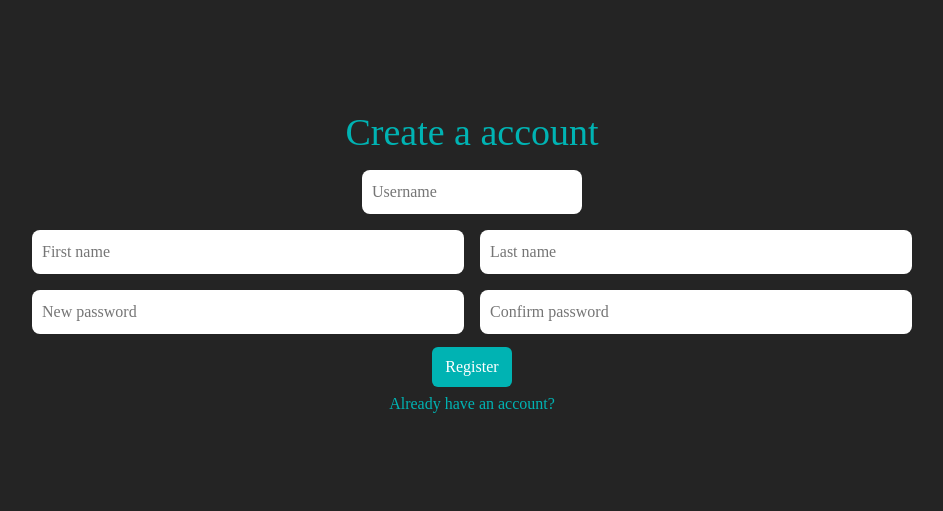
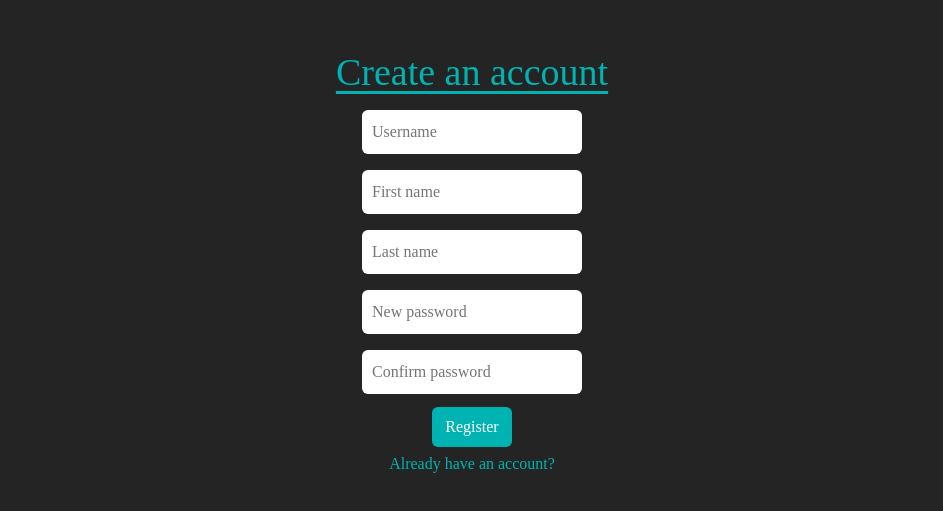
Before and after one commit to Deva00912/todo-app, a React (Create React App) app: page /register in a window 1280 px wide. Shown: the part 141-652 px from the top of the page, without its empty margins (168-1111 px from the left). Built offline with nearby package versions, Linux system fonts and the light colour scheme.

Commit message:
Done CSS designing and cleaned duplicates.

```diff
--- a/src/Components/Button/Button.js
+++ b/src/Components/Button/Button.js
@@ -4,13 +4,13 @@ export default function Button(props) {
   return (
     <>
       <button
-        className={`${props.className} margin-5px height-40px width-80px padding-8px background-color-teal-blue color-white border-radius-6px border-0px align-item-center font-family-times-new-roman font-size-100-percent line-height-16px`}
-        type={props.type}
-        onClick={props.onClick}
-        onSubmit={props.onSubmit}
-        disabled={props.disabled}
+        className={`${props?.className} margin-5px height-40px width-80px padding-8px background-color-teal-blue color-white border-radius-6px border-0px align-item-center font-family-times-new-roman font-size-100-percent line-height-16px`}
+        type={props?.type}
+        onClick={props?.onClick}
+        onSubmit={props?.onSubmit}
+        disabled={props?.disabled}
       >
-        {props.value}
+        {props?.value}
       </button>
     </>
   );
--- a/src/Components/InputBox/InputBox.js
+++ b/src/Components/InputBox/InputBox.js
@@ -31,16 +31,16 @@ export default function InputBox(props) {
         break;
       case "password":
         if (value === "") {
-          newErrors.pwd = "Password can't be blank";
+          newErrors.password = "Password can't be blank";
         } else if (!regex.password.test(value)) {
-          newErrors.pwd = "Invalid Password Format";
+          newErrors.password = "Invalid Password Format";
         }
         break;
       case "confirmPassword":
         if (value === "") {
-          newErrors.cPwd = "Confirm password can't be blank";
+          newErrors.confirmPassword = "Confirm password can't be blank";
         } else if (!regex.password.test(value)) {
-          newErrors.cPwd = "Invalid Password Format";
+          newErrors.confirmPassword = "Invalid Password Format";
         }
         break;
 
@@ -53,21 +53,23 @@ export default function InputBox(props) {
 
   return (
     <>
+      <div className="display-flex flex-direction-column align-item-center">
         <input
-        className={`${props.className}margin-8px padding-10px border-0px border-radius-6px line-height-24px font-family-times-new-roman font-size-100-percent`}
-        disabled={props.disabled}
-        defaultValue={props.defaultValue}
-        value={props.value}
-        style={props.style}
-        name={props.name}
-        type={props.type}
-        placeholder={props.placeholder}
+          className={`${props?.className} margin-8px padding-10px border-0px border-radius-6px line-height-24px font-family-times-new-roman font-size-100-percent`}
+          disabled={props?.disabled}
+          defaultValue={props?.defaultValue}
+          value={props?.value}
+          style={props?.style}
+          name={props?.name}
+          type={props?.type}
+          placeholder={props?.placeholder}
           onChange={(e) => {
             formValidation(e);
           }}
         />
         <div className="color-teal-blue font-size-12px margin-bottom-0px font-family-times-new-roman">
-        {errors[props.name]}
+          {errors[props?.name]}
+        </div>
       </div>
     </>
   );
--- a/src/Screens/Login/Login.js
+++ b/src/Screens/Login/Login.js
@@ -41,34 +41,23 @@ export default function Login(props) {
           props.navigate("/");
         }}
       >
-        <div className="margin-8px color-teal-blue font-size-38px font-family-times-new-roman ">
-          LogIn
+        <div className="text-underline text-underline-offset-10px margin-8px color-teal-blue font-size-38px font-family-times-new-roman ">
+          Log in
         </div>
-        <InputBox
-          placeholder="Enter Username"
-          type="text"
-          name="userName"
-          className="margin-8px padding-10px border-0px border-radius-6px line-height-24px font-family-times-new-roman font-size-100-percent"
-        />
+        <InputBox placeholder="Enter Username" type="text" name="userName" />
         <InputBox
           placeholder="Enter Password"
           type="password"
           name="password"
-          className="margin-8px padding-10px border-0px border-radius-6px line-height-24px font-family-times-new-roman font-size-100-percent"
         />
-        <Button
-          type="submit"
-          className="margin-5px height-40px width-80px padding-8px background-color-teal-blue color-white border-radius-6px border-0px align-item-center font-family-times-new-roman font-size-100-percent line-height-16px"
-          value="Log in"
-        />
-        <div className="margin-4px color-teal-blue font-family-times-new-roman line-height-16px font-size-100-percent ">
-          <div
-            onClick={() => {
-              props.navigate("/register");
-            }}
-          >
-            Don't have a account?
-          </div>
+        <Button type="submit" value="Log in" />
+        <div
+          className="cursor-pointer margin-4px color-teal-blue font-family-times-new-roman line-height-16px font-size-100-percent "
+          onClick={() => {
+            props.navigate("/register");
+          }}
+        >
+          Don't have an account?
         </div>
       </form>
     </>
--- a/src/Screens/Register/RegisterForm.js
+++ b/src/Screens/Register/RegisterForm.js
@@ -59,61 +59,29 @@ export default function Register(props) {
           }
         }}
       >
-        <div className="color-teal-blue font-size-38px font-family-times-new-roman margin-8px">
-          Create a account
+        <div className="text-underline text-underline-offset-6px color-teal-blue font-size-38px font-family-times-new-roman margin-8px">
+          Create an account
         </div>
 
-        <InputBox
-          placeholder="Username"
-          type="text"
-          name="userName"
-          className="margin-8px padding-10px border-0px border-radius-8px line-height-24px font-family-times-new-roman font-size-100-percent"
-        />
-
-        <div className="display-flex flex-direction-row width-70-percent">
-          <InputBox
-            placeholder="First name"
-            type="text"
-            name="firstName"
-            className="margin-8px padding-10px border-0px border-radius-8px width-70-percent line-height-24px font-family-times-new-roman font-size-100-percent"
-          />
-          <InputBox
-            placeholder="Last name"
-            type="text"
-            name="lastName"
-            className="margin-8px padding-10px border-0px border-radius-8px width-70-percent line-height-24px font-family-times-new-roman font-size-100-percent"
-          />
-        </div>
-
-        <div className="display-flex flex-direction-row width-70-percent">
-          <InputBox
-            placeholder="New password"
-            type="password"
-            name="password"
-            className="margin-8px padding-10px border-0px border-radius-8px width-70-percent line-height-24px font-family-times-new-roman font-size-100-percent"
-          />
+        <InputBox placeholder="Username" type="text" name="userName" />
+        <InputBox placeholder="First name" type="text" name="firstName" />
+        <InputBox placeholder="Last name" type="text" name="lastName" />
+        <InputBox placeholder="New password" type="password" name="password" />
         <InputBox
           placeholder="Confirm password"
           type="password"
           name="confirmPassword"
-            className="margin-8px padding-10px border-0px border-radius-8px width-70-percent line-height-24px font-family-times-new-roman font-size-100-percent"
         />
-        </div>
-        <Button
-          className="margin-5px height-40px width-80px padding-8px background-color-teal-blue color-white border-radius-6px border-0px align-item-center font-family-times-new-roman font-size-100-percent line-height-16px"
-          type="submit"
-          value="Register"
-        />
+        <Button type="submit" value="Register" />
 
-        <div className="margin-4px color-teal-blue font-family-times-new-roman line-height-16px font-size-100-percent">
         <div
+          className="cursor-pointer margin-4px color-teal-blue font-family-times-new-roman line-height-16px font-size-100-percent"
           onClick={() => {
             props.navigate("/login");
           }}
         >
           Already have an account?
         </div>
-        </div>
       </form>
     </>
   );
--- /dev/null
+++ b/src/Screens/Task/Tasks.css
@@ -0,0 +1,26 @@
+.showBox {
+  margin: 14px;
+  min-height: 0px;
+  max-height: 150px;
+  /* height: 242px; */
+  overflow-x: hidden;
+  overflow-y: scroll;
+  scrollbar-width: thin;
+  width: 100%;
+  display: flex;
+  flex-direction: column;
+  justify-content: center;
+  align-items: center;
+}
+
+.showBox::-webkit-scrollbar {
+  width: 6px;
+}
+
+.showBox::-webkit-scrollbar-track {
+  background-color: darkgrey;
+}
+
+.showBox::-webkit-scrollbar-thumb {
+  background-color: teal;
+}
--- a/src/Services/useAuthentication.js
+++ b/src/Services/useAuthentication.js
@@ -53,6 +53,7 @@ export function useAuth(val) {
       }
     }
   }
+
   function isUserLogin(user) {
     const data =
       localStorage.getItem("Users") &&
--- a/src/index.css
+++ b/src/index.css
@@ -22,8 +22,8 @@ code {
     monospace;
 }
 
-input{
-  outline:none;
+input {
+  outline: none;
   padding: 1px;
 }
 
@@ -57,7 +57,7 @@ input{
 .background-color-teal-blue {
   background-color: #00b3b3;
 }
-.background-color-green{
+.background-color-green {
   background-color: #00b345;
 }
 
@@ -68,8 +68,22 @@ input{
 .height-40px {
   height: 40px;
 }
+.height-44px {
+  height: 44px;
+}
 .width-80px {
   width: 80px;
+}
+
+.text-underline {
+  text-decoration: underline;
+}
+
+.text-underline-offset-6px {
+  text-underline-offset: 6px;
+}
+.text-underline-offset-10px {
+  text-underline-offset: 10px;
 }
 
 .align-item-center {
@@ -94,7 +108,9 @@ input{
 .border-radius-8px {
   border-radius: 8px;
 }
-
+.cursor-pointer{
+  cursor: pointer;
+}
 .border-0px {
   border: 0px;
 }
@@ -104,6 +120,9 @@ input{
 }
 .margin-8px {
   margin: 8px;
+}
+.margin-14px {
+  margin: 14px;
 }
 .margin-4px {
   margin: 4px;
```
Also changed, not shown: src/Screens/Task/Tasks.js (+26 -10 lines). Lines whose indentation alone changed are shown as unchanged.
